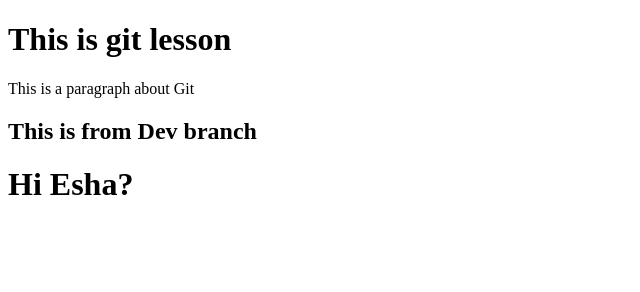
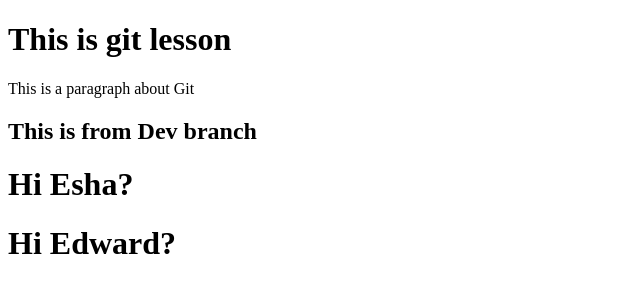
Before and after one commit to odhiambo-ed/rift-koders-pro-git-lesson, a plain HTML site: page index.html in a window 1280 px wide. Shown: the whole page, without its empty margins (0-640 px from the left). Drawn offline with Linux system fonts and the light colour scheme.

Commit message:
add edward

```diff
--- a/index.html
+++ b/index.html
@@ -10,5 +10,6 @@
     <p>This is a paragraph about Git</p>
     <h2>This is from Dev branch</h2>
     <h1>Hi Esha?</h1>
+    <h1>Hi Edward?</h1>
 </body>
 </html>
```
